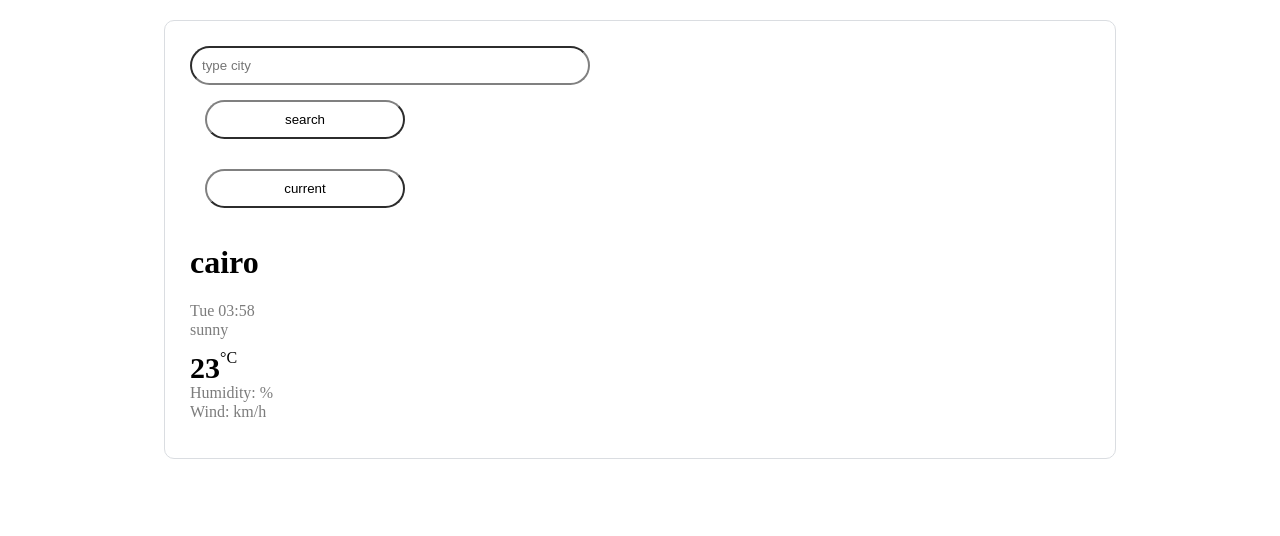
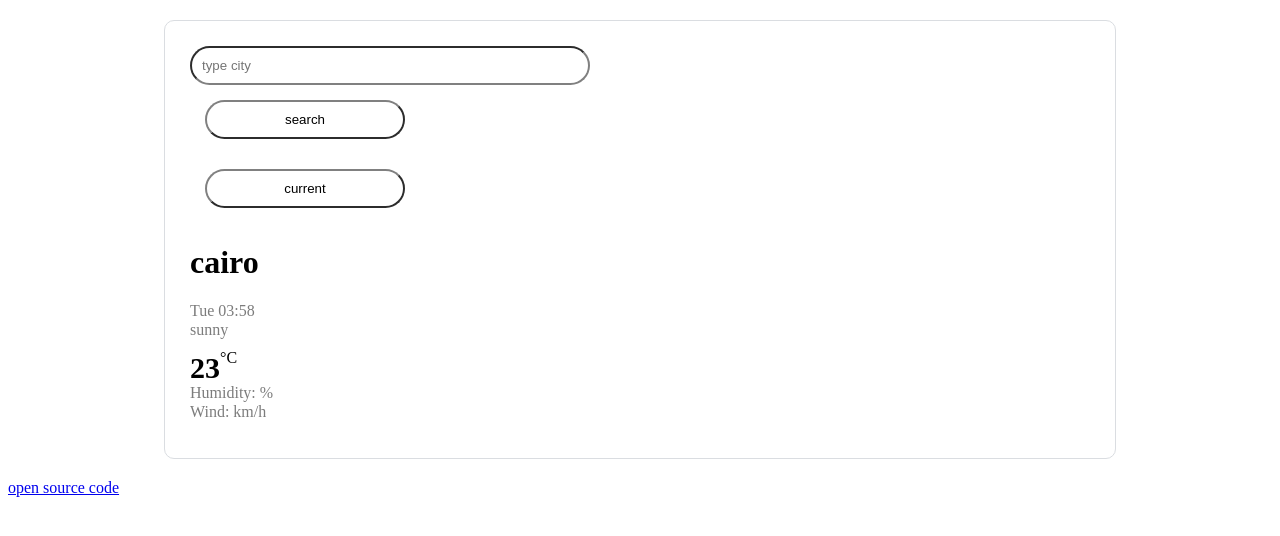
Before and after one commit to maryamabueleid/simple-weather-app-, a plain HTML site: page index.html in a window 1280 px wide. Drawn offline with nearby package versions, Linux system fonts and the light colour scheme; no server answers.

Commit message:
added a source code link

```diff
--- a/index.html
+++ b/index.html
@@ -36,6 +36,11 @@
         </div>
       </div>
     </div>
+    <p>
+      <a href="https://github.com/maryamabueleid/simple-weather-app-"
+        >open source code
+      </a>
+    </p>
     <script src="src/script.js"></script>
   </body>
 </html>
```
